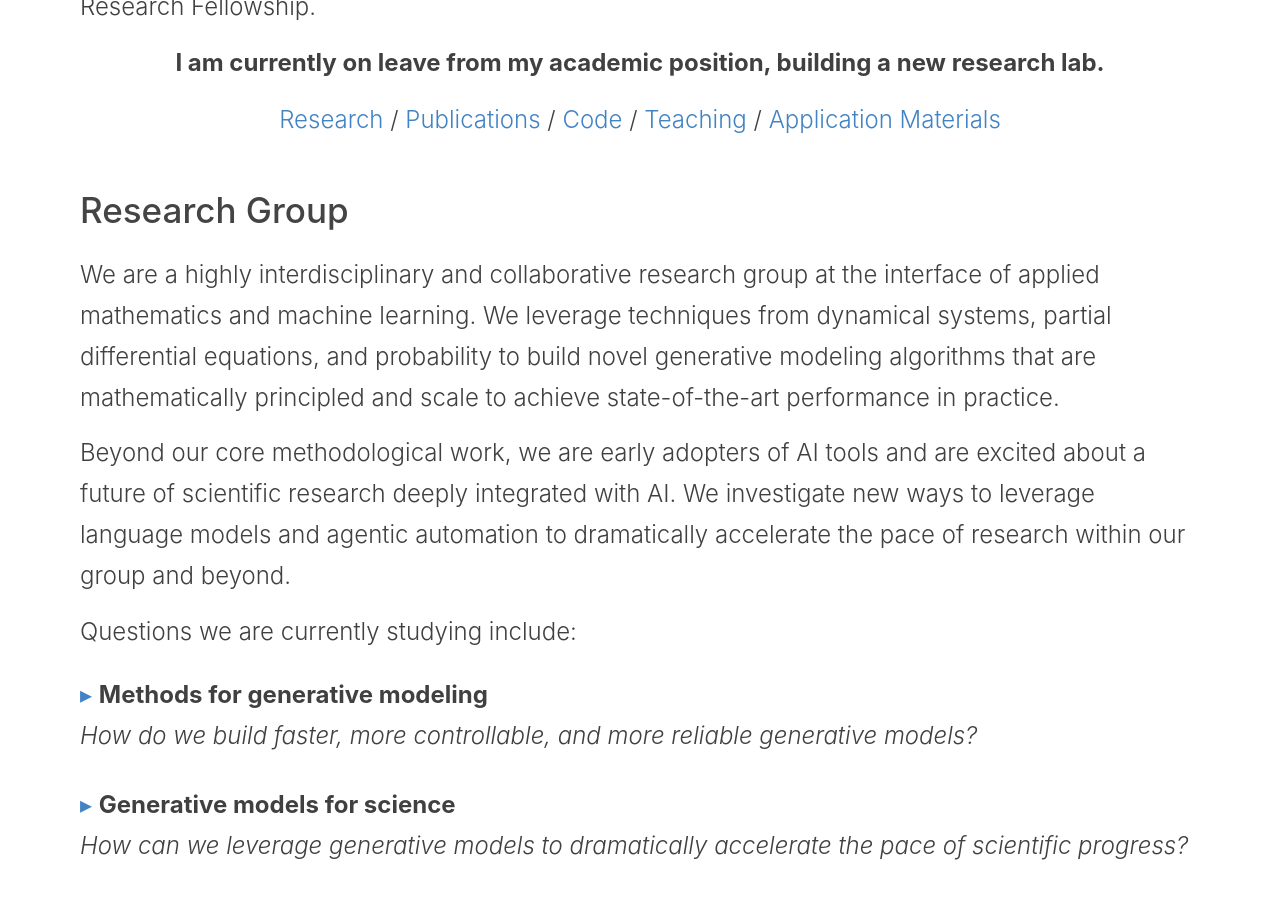
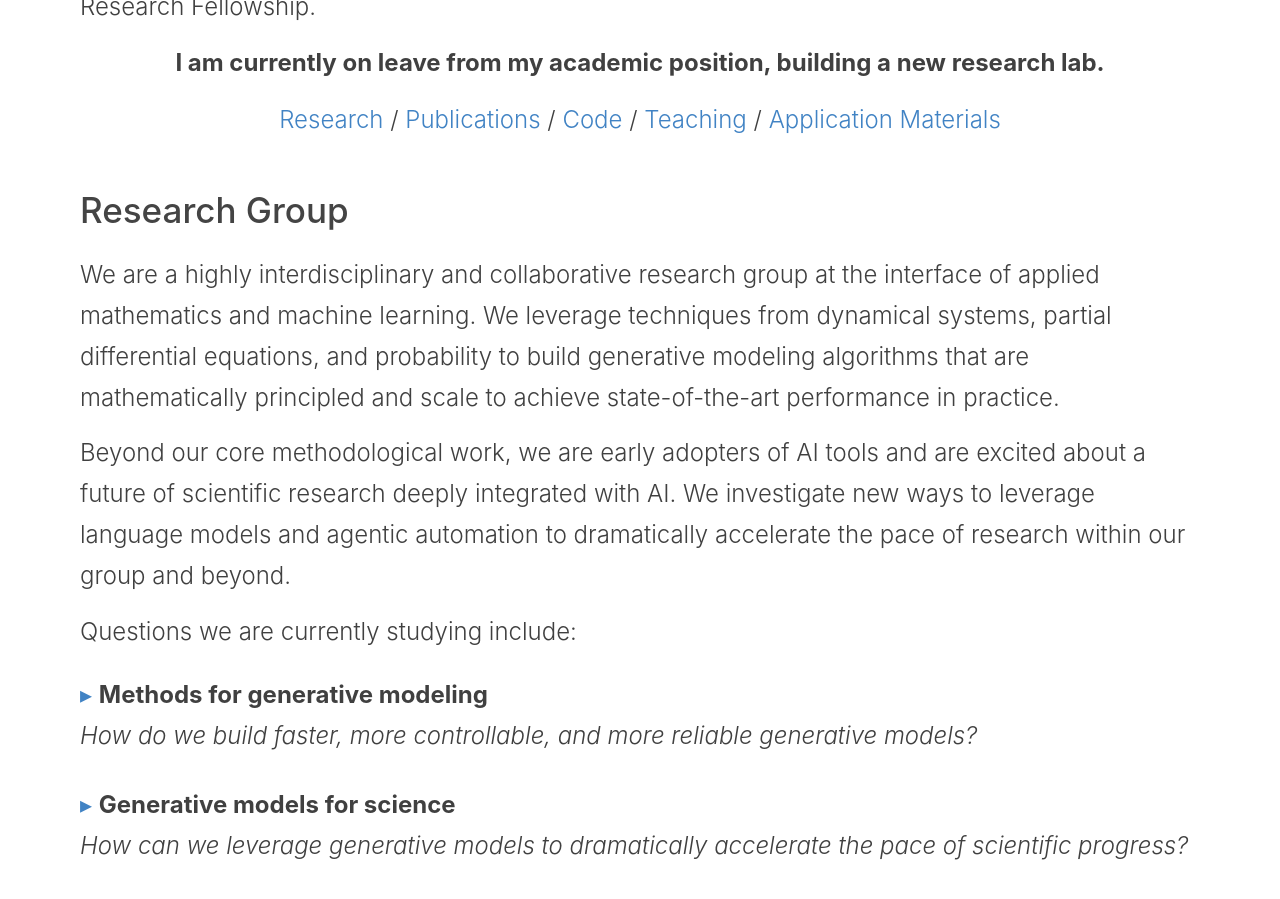
Before and after one commit to nmboffi/nmboffi.github.io, a Jekyll site: the page built from index.md, in a window 1280 px wide and 900 px high, scrolled down 807 px. Built offline with Jekyll 4.4.1, drawn with Linux system fonts in a browser that asks for light colours; the list of posts is cut into pages by our own code.

Commit message:
Drop 'novel' from research group description
Co-Authored-By: Claude Fable 5.1 <noreply@anthropic.com>

```diff
--- a/_includes/research-section.html
+++ b/_includes/research-section.html
@@ -1,6 +1,6 @@
 <h2 id="research" style="margin-top: 2.5rem;">Research Group</h2>
 
-<p>We are a highly interdisciplinary and collaborative research group at the interface of applied mathematics and machine learning. We leverage techniques from dynamical systems, partial differential equations, and probability to build novel generative modeling algorithms that are mathematically principled and scale to achieve state-of-the-art performance in practice.</p>
+<p>We are a highly interdisciplinary and collaborative research group at the interface of applied mathematics and machine learning. We leverage techniques from dynamical systems, partial differential equations, and probability to build generative modeling algorithms that are mathematically principled and scale to achieve state-of-the-art performance in practice.</p>
 
 <p>Beyond our core methodological work, we are early adopters of AI tools and are excited about a future of scientific research deeply integrated with AI. We investigate new ways to leverage language models and agentic automation to dramatically accelerate the pace of research within our group and beyond.</p>
 
```
